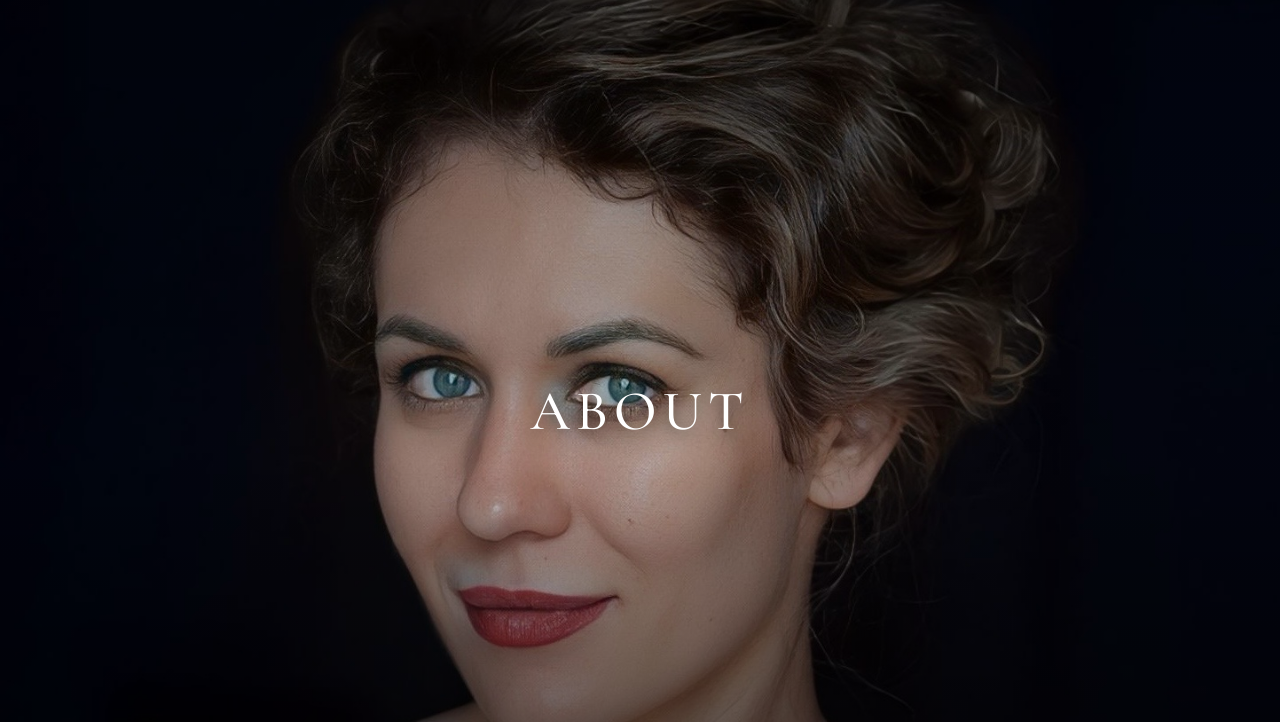
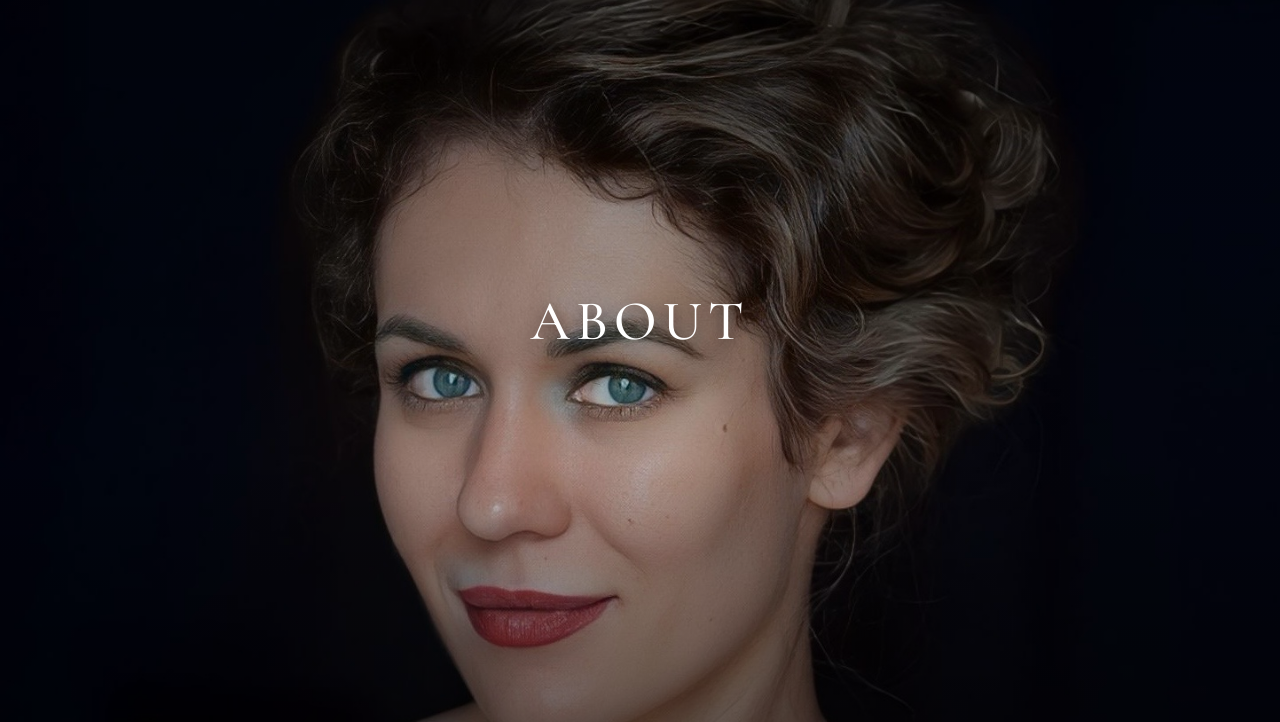
Before and after one commit to ViktoriiaBalan/viktoriiabalan.github.io, a plain HTML site: page about.html in a window 1280 px wide. Shown: the part 78-800 px from the top of the page. Drawn offline with nearby package versions, Linux system fonts and the light colour scheme; a web font is replaced by a local one.

Commit message:
Update about.html

```diff
--- a/about.html
+++ b/about.html
@@ -115,7 +115,7 @@
             z-index: 1;
         }
 
-        /* Стиль надпису About поверх банера */
+        /* Стиль надпису About поверх банера (зсув вгору) */
         .hero_banner_title {
             position: relative;
             z-index: 2;
@@ -126,6 +126,7 @@
             letter-spacing: 6px;
             text-transform: uppercase;
             margin: 0;
+            transform: translateY(-90px); /* ПІДНІМАЄ НАДПИС ВГОРУ НАД ОЧИМА */
             text-align: center;
             width: 100%;
             text-shadow: 0px 4px 15px rgba(0, 0, 0, 0.6);
@@ -353,7 +354,7 @@
     </div>
     <!--/ contact_rsvp -->
 
-   <!-- footer start -->
+    <!-- footer start -->
     <footer class="footer">
         <div class="footer_top" style="padding: 50px 0;">
             <div class="container">
```
